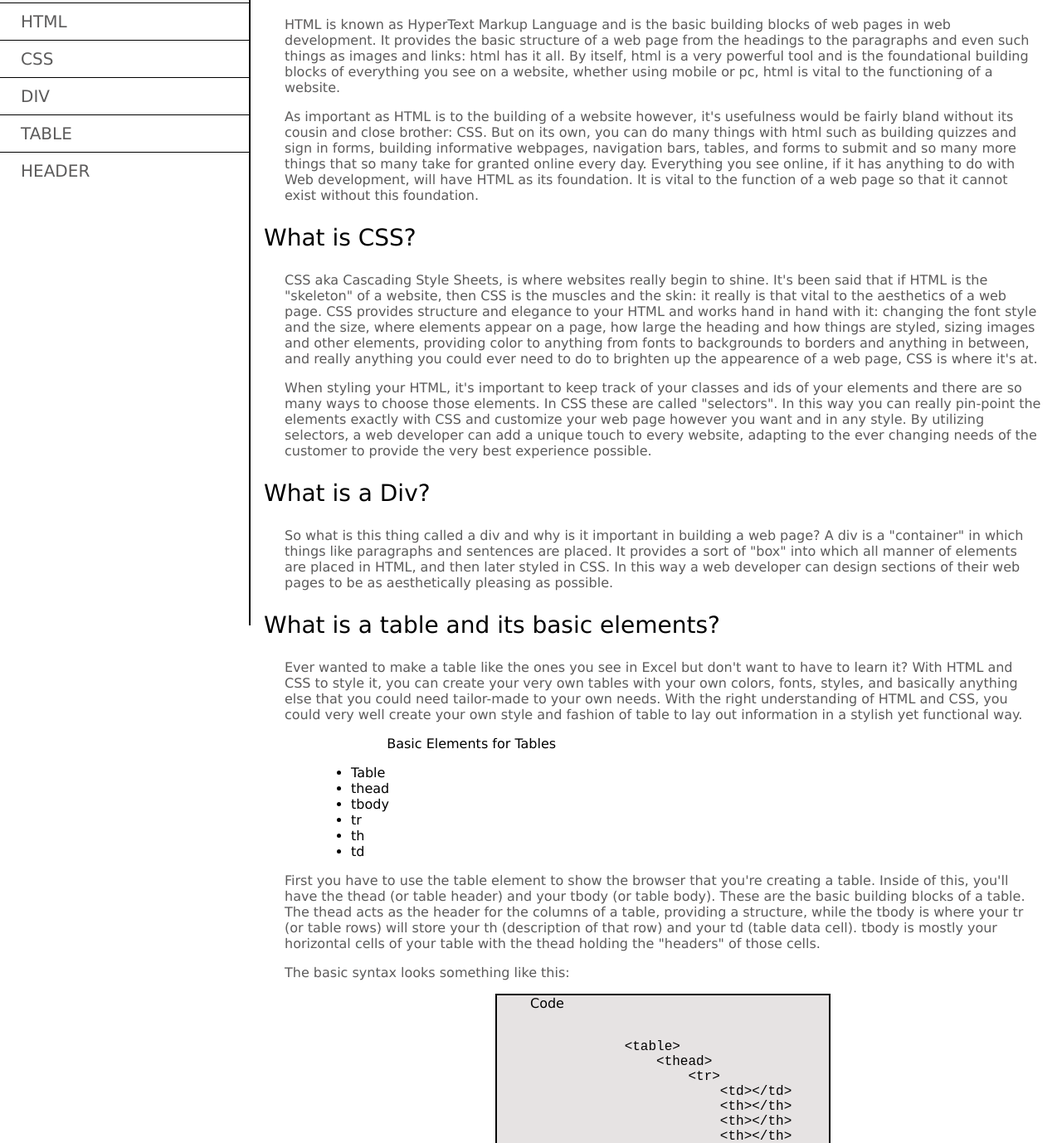
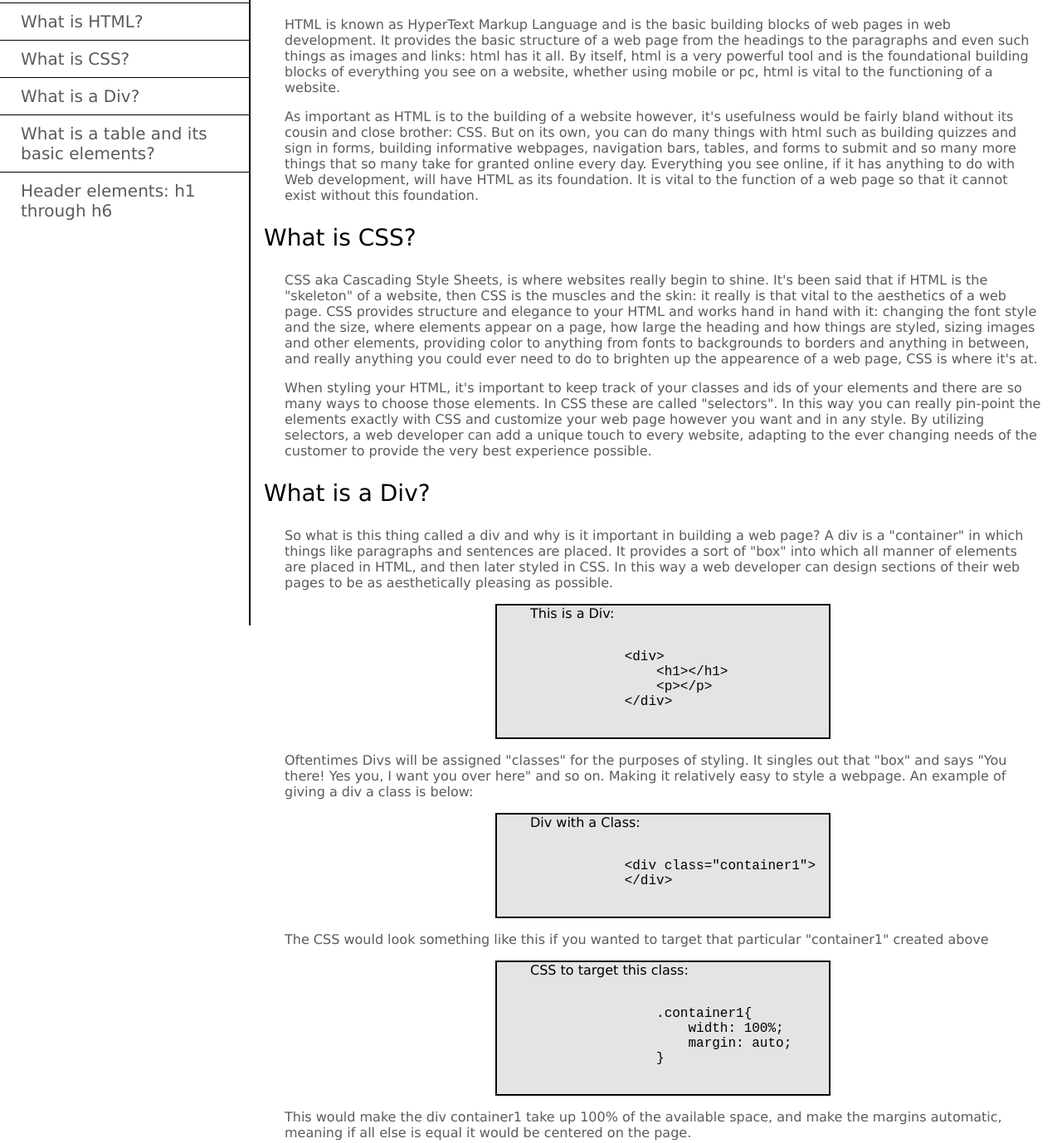
Before and after one commit to Lukehallyah/TechnicalDocument, a plain HTML site: page index.html in a window 1280 px wide. Shown: the part 46-1424 px from the top of the page at 83% size. Drawn offline with Linux system fonts and the light colour scheme.

Commit message:
Change some elements to be in line with FreeCodeCamp guidelines.

```diff
--- a/index.html
+++ b/index.html
@@ -3,7 +3,7 @@
 <head>
     <meta charset="utf-8">
     <meta name="viewport" content="width=device-width, initial-scale=1.0">
-    <title></title>
+    <title>TechnicalProject</title>
     <link rel="stylesheet" href="styles.css">
 </head>
 <body>
@@ -11,18 +11,18 @@
     <nav id="navbar">
       <header>HTML and CSS</header>
         <ul class="ul-nav">
-        <li class="nav-link"><a href="#html">HTML</a></li>
-        <li class="nav-link"><a href="#css">CSS</a></li>
-        <li class="nav-link"><a href="#div">DIV</a></li>
-        <li class="nav-link"><a href="#table">TABLE</a></li>
-        <li class="nav-link"><a href="#header">HEADER</a></li>
+        <li><a class="nav-link" href="#html">What is HTML?</a></li>
+        <li><a class="nav-link" href="#css">What is CSS?</a></li>
+        <li><a class="nav-link" href="#div">What is a Div?</a></li>
+        <li><a class="nav-link" href="#table">What is a table and its basic elements?</a></li>
+        <li><a class="nav-link" href="#header">Header elements: h1 through h6</a></li>
       </ul>
     </nav>
 
     <!--Each nav bar element must have # before the id for it to work-->
 
     <main id="main-doc">
-        <section class="main-section" id="html">
+        <section class="main-section" id="What_is_HTML?">
             <header>What is HTML?</header>
             <article>
             <p>HTML is known as HyperText Markup Language and is the basic building blocks of web pages in web development.
@@ -43,7 +43,7 @@
                 and the content. It makes it easier to do margins and things-->
 
         </section>
-        <section class="main-section" id="css">
+        <section class="main-section" id="What_is_CSS?">
             <header>What is CSS?</header>
             <article>
             <p>CSS aka Cascading Style Sheets, is where websites really begin to shine. It's been said that if HTML
@@ -64,7 +64,7 @@
         </section>
 
 
-        <section class="main-section" id="div">
+        <section class="main-section" id="What_is_a_Div?">
             <header>What is a Div?</header>
             <article>
             <p>So what is this thing called a div and why is it important in building a web page? A div is a "container"
@@ -72,11 +72,46 @@
                 of elements are placed in HTML, and then later styled in CSS. In this way a web developer can design sections
                 of their web pages to be as aesthetically pleasing as possible.
             </p>
-            </article>
+            <figure class="div">
+              <figcaption>This is a Div:</figcaption>
+                 <pre><code>
+                &lt;div&gt;
+                    &lt;h1&gt;&lt;/h1&gt;
+                    &lt;p&gt;&lt;/p&gt;
+                &lt;/div&gt;
+                </code></pre>
+            </figure>
+            <p>Oftentimes Divs will be assigned "classes" for the purposes of styling. It singles out that
+                "box" and says "You there! Yes you, I want you over here" and so on. Making it relatively easy to
+                style a webpage. An example of giving a div a class is below:</p>
+
+            <figure class="div">
+              <figcaption>Div with a Class:</figcaption>
+                 <pre><code>
+                &lt;div class="container1"&gt;
+                &lt;/div&gt;
+                </code></pre>
+            </figure>
+            <p>The CSS would look something like this if you wanted to target that particular "container1"
+                created above
+            </p>
+
+            <figure class="div">
+              <figcaption>CSS to target this class:</figcaption>
+                 <pre><code>
+                    .container1{
+                        width: 100%;
+                        margin: auto;
+                    }
+                </code></pre>
+            </figure>
+            <p>This would make the div container1 take up 100% of the available space, and make the
+                margins automatic, meaning if all else is equal it would be centered on the page.
+            </p>
         </section>
 
 
-        <section class="main-section" id="table">
+        <section class="main-section" id="What_is_a_table_and_its_basic_elements?">
             <header>What is a table and its basic elements?</header>
             <article>
             <p>Ever wanted to make a table like the ones you see in Excel but don't want to have to learn it?
@@ -136,7 +171,7 @@
             </article>
         </section>
 
-        <section class="main-section" id="header">
+        <section class="main-section" id="Header_elements:_h1_through_h6">
             <header>Header elements: h1 through h6</header>
             <article>
             <p>So you've sat down and decided kind of project you wish to create, and you start your first html
@@ -172,3 +207,13 @@
 
 
 </html>
+
+<!--FOR TOMORROW
+    I managed to make a github repository for this one. It's almost going to be like a portfolio booster.
+    Almost lost my file due to one of those touchpad 'I don't know what just happened' moments.
+
+    Take a look at the nav-link, it's supposed to be in the <a> a class for it. It's going to take away
+        the border-top property and so keep a eye on that
+
+        Also remember to look and create LESSON for when i have to summarize to myself what I've learned.
+        Going to go in the readme file for quick reference-->
--- a/styles.css
+++ b/styles.css
@@ -6,11 +6,9 @@ html{
 header{
     font-size: 1.75rem;
 }
-
 /*remember:
     em: relative to the 'current parent element' font size
     rem: relative to the 'root' element*/
-
 
 #main-doc{
     position: absolute;
@@ -27,7 +25,7 @@ section{
 
 .table-code{
     display: block;
-     background-color: #e6e3e3;
+    background-color: #e6e3e3;
     border: 2px solid black;
     overflow: hidden;
     position: relative;
@@ -40,7 +38,7 @@ article{
     margin: 25px;
 }
 
-figure.header-list{
+figure.header-list, .div{
     margin: 0 auto;
     max-width: 400px;
     background-color: #e6e3e3;
@@ -77,7 +75,7 @@ figcaption{
 }
 
 
-.nav-link{
+.ul-nav li{
     border-top: 1px solid black;
     width: 100%;
     font-size: 1.25rem;
```
